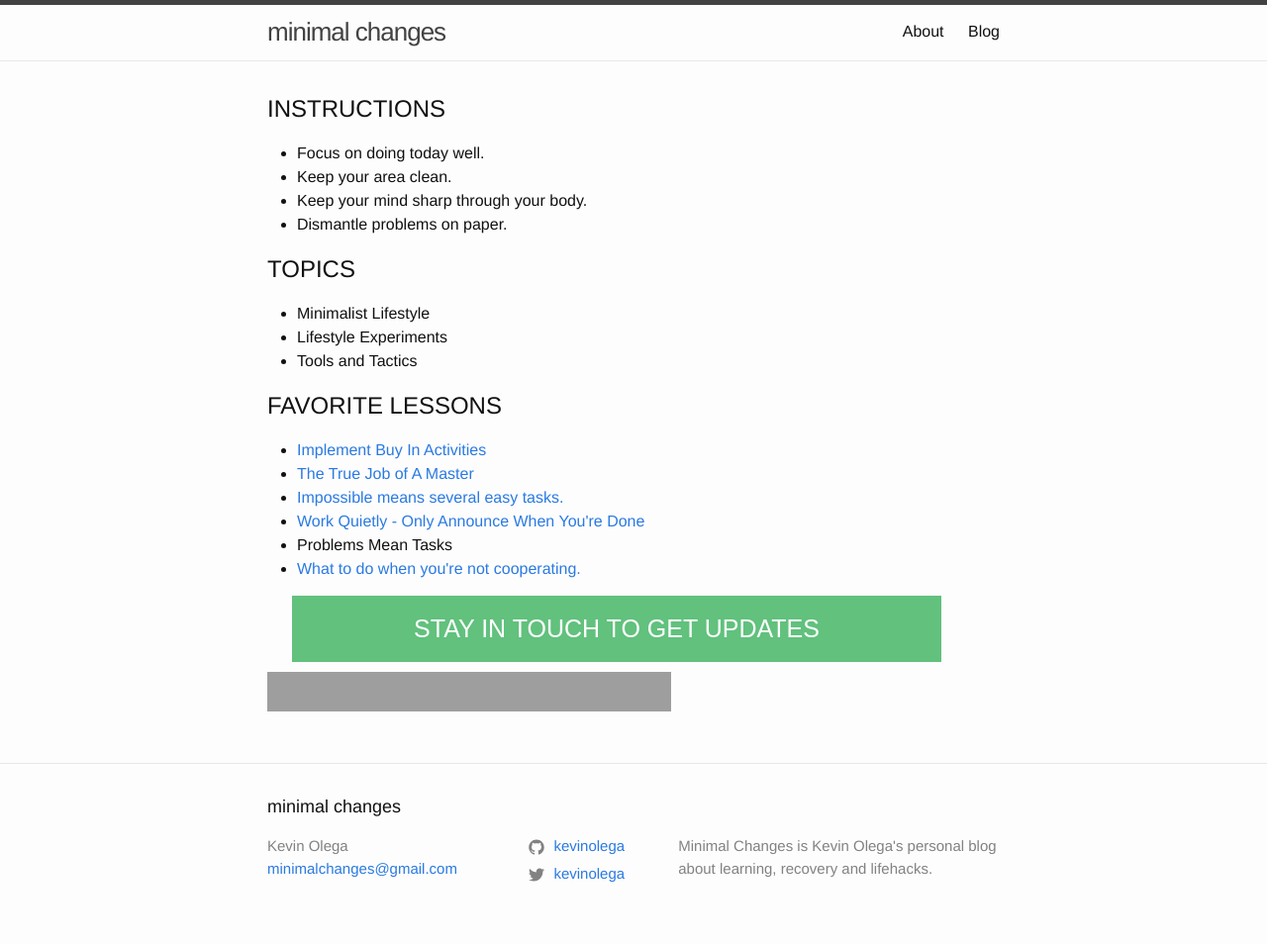
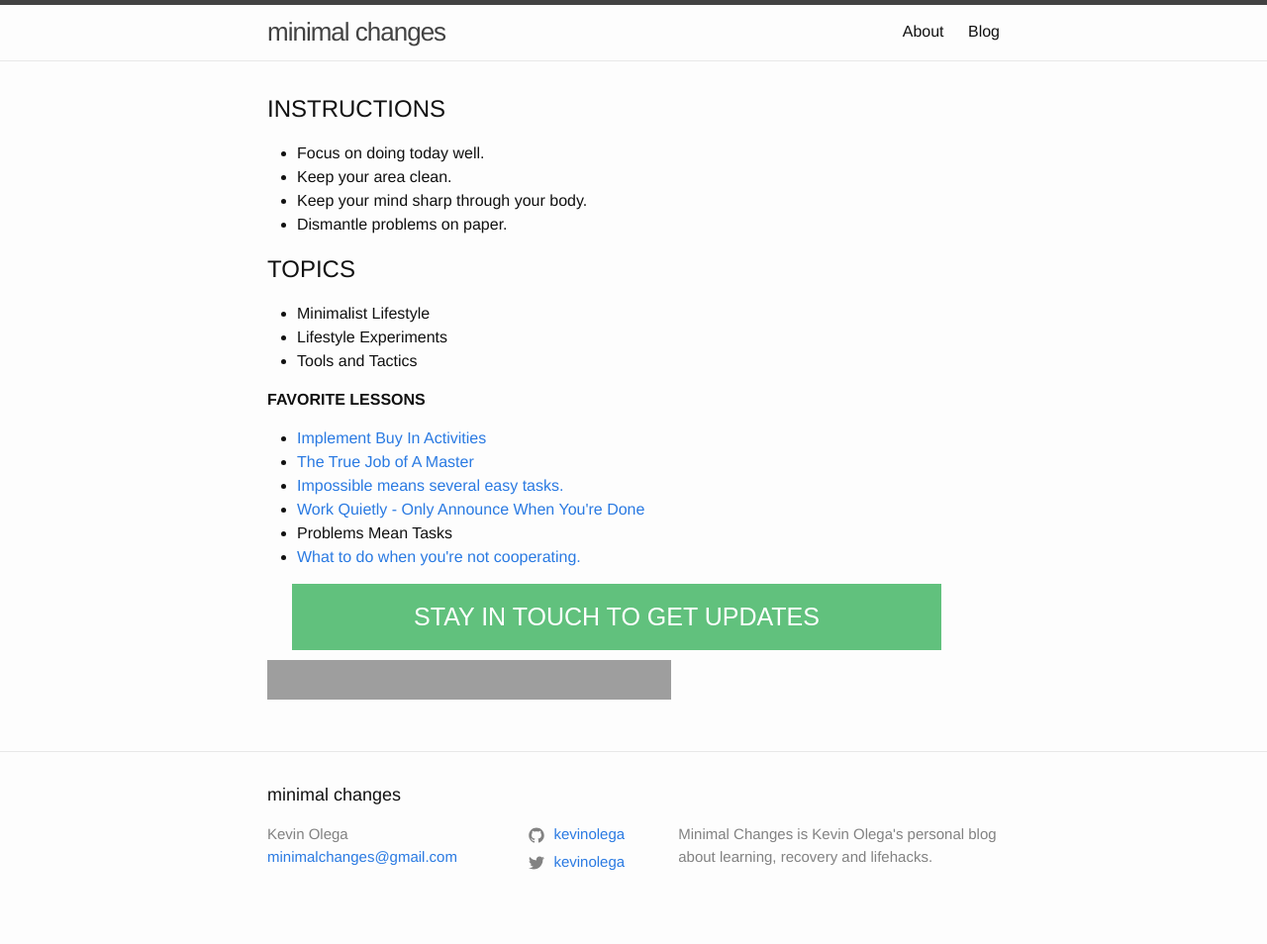
Before and after one commit to kevinolega/minimalchanges, a Jekyll site: the page built from index.md, in a window 1280 px wide. Shown: the whole page at 99% size. Built offline with Jekyll 4.4.1, drawn with Linux system fonts in a browser that asks for light colours; nearby versions of some CDN libraries; library files that are not in the unit come from our copies; grey boxes are pictures that could not be loaded.

```diff
--- a/_includes/favorite-lessons.html
+++ b/_includes/favorite-lessons.html
@@ -1,5 +1,5 @@
 <!-- notes -->
-<h2>FAVORITE LESSONS</h2>
+<p><strong>FAVORITE LESSONS</strong></p>
 <ul>
     <li><a href="https://minimalchanges.com/buy-in/">Implement Buy In Activities</a></li>
     <li><a href="https://minimalchanges.com/master-job/">The True Job of A Master</a></li>
```
